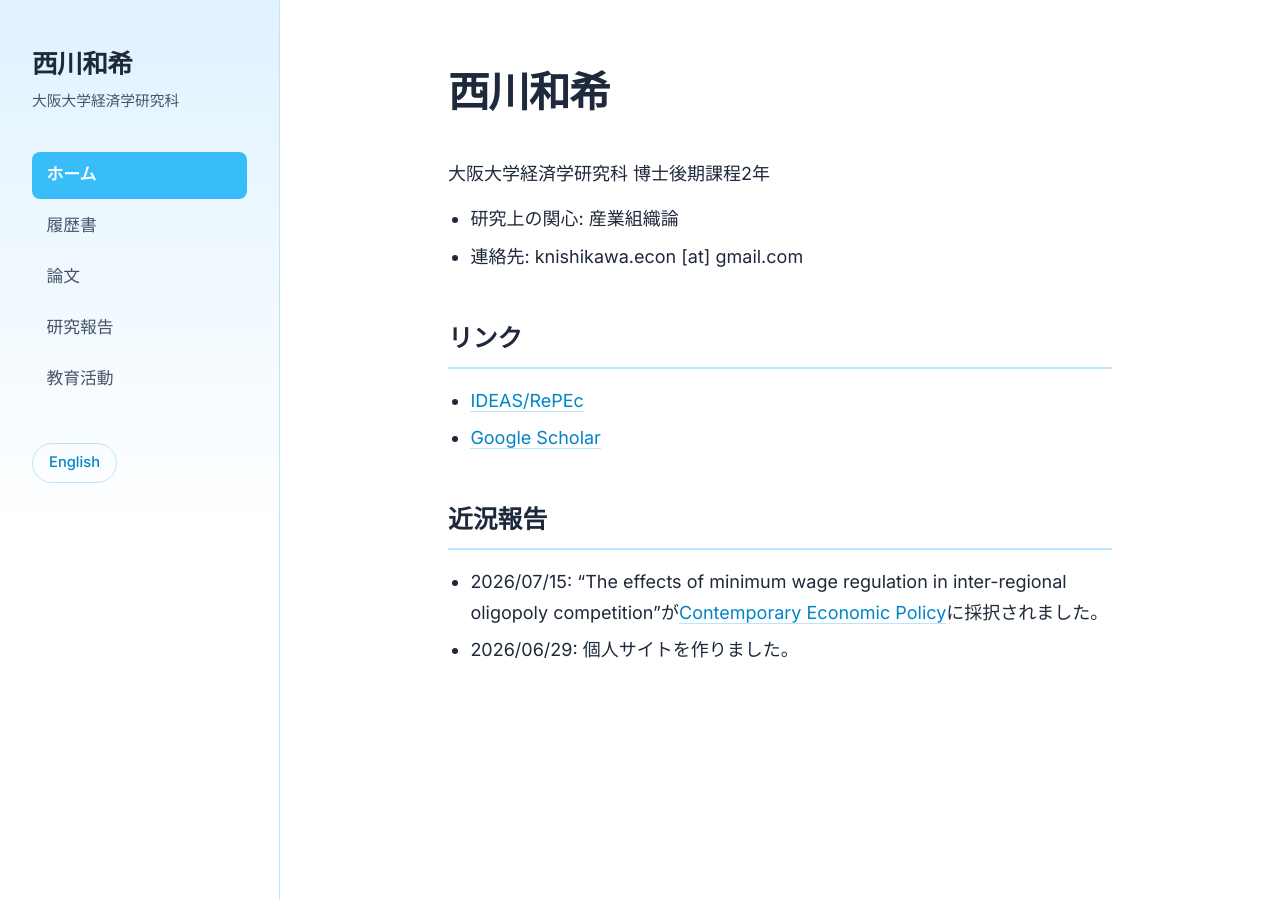
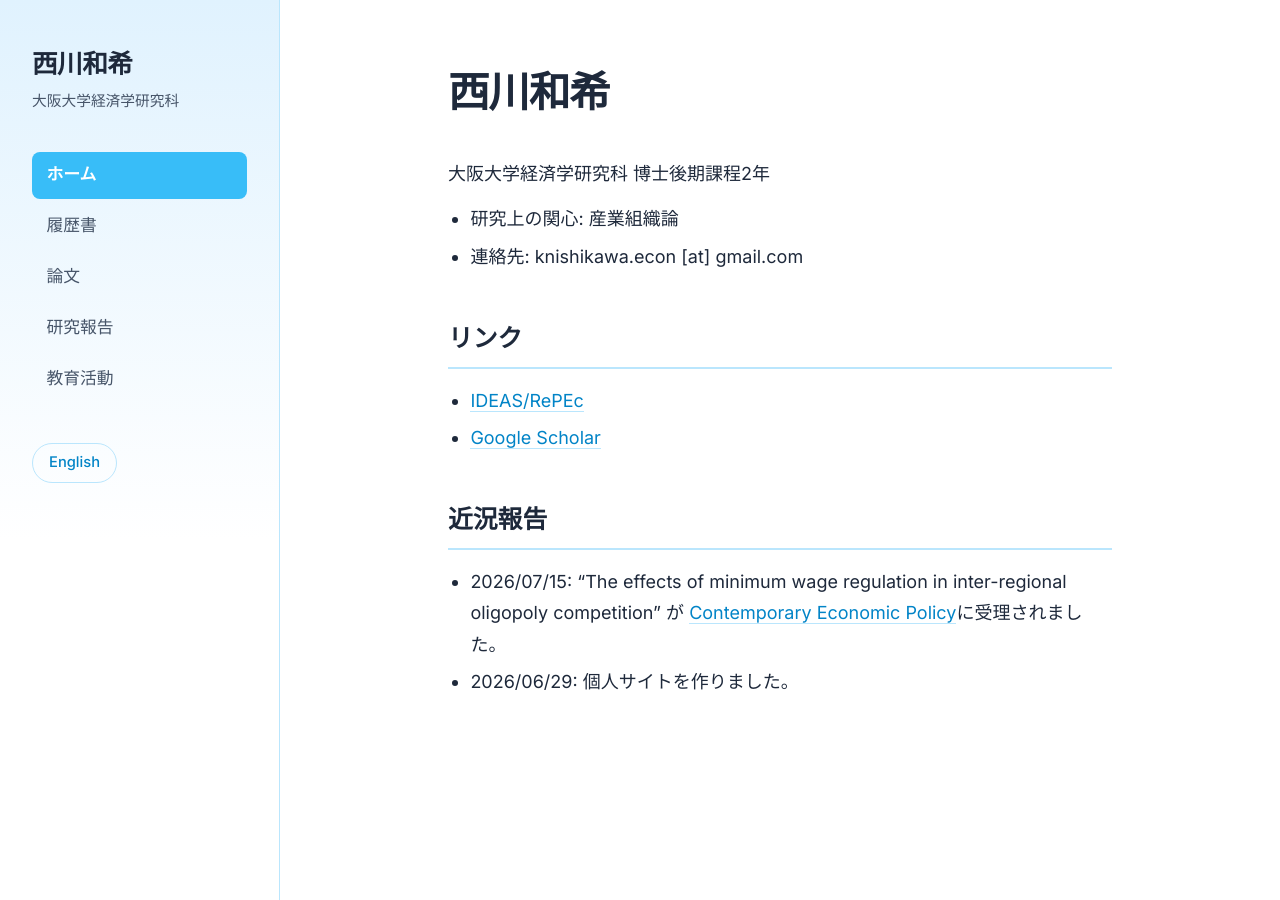
Before and after one commit to knishikawa-econ/HP, a Jekyll site: the page built from ja/index.md, in a window 1280 px wide. Built offline with Jekyll 4.4.1, drawn with Linux system fonts in a browser that asks for light colours.

Commit message:
Adjust wording and spacing in Japanese news entry
Co-Authored-By: Claude Sonnet 5 <noreply@anthropic.com>

```diff
--- a/ja/index.md
+++ b/ja/index.md
@@ -19,5 +19,5 @@ title: 西川和希
 
 ## 近況報告
 
-- 2026/07/15: "The effects of minimum wage regulation in inter-regional oligopoly competition"が[Contemporary Economic Policy](https://onlinelibrary.wiley.com/journal/14657287)に採択されました。
+- 2026/07/15: "The effects of minimum wage regulation in inter-regional oligopoly competition" が [Contemporary Economic Policy](https://onlinelibrary.wiley.com/journal/14657287)に受理されました。
 - 2026/06/29: 個人サイトを作りました。
```
